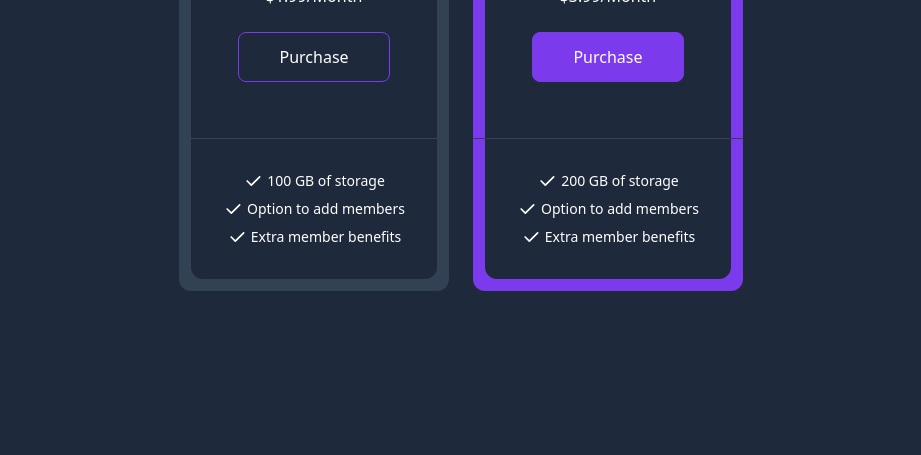
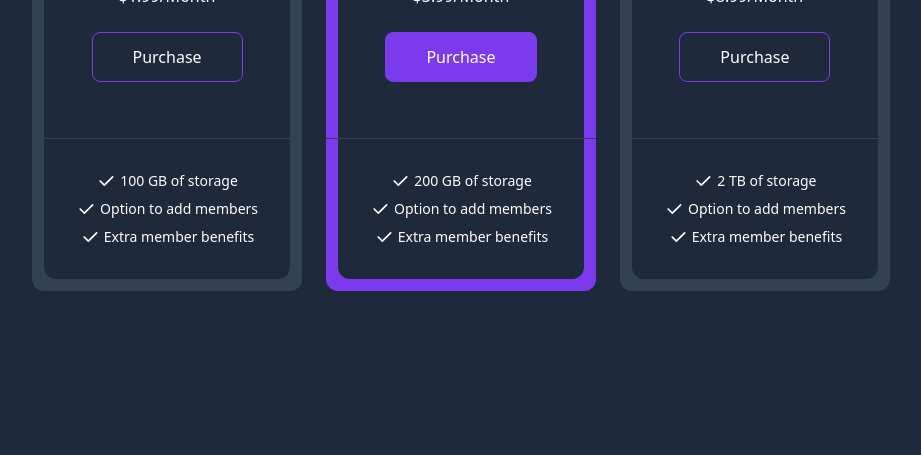
Before and after one commit to Farahat612/Tailwind-Course-Projects, a plain HTML site: page 01. Mini Projects/2-pricing-cards/index.html in a window 1280 px wide. Shown: the part 345-800 px from the top of the page, without its empty margins (179-1100 px from the left). Drawn offline with nearby package versions, Linux system fonts and the light colour scheme.

Commit message:
mini projects - pricing card - card 3 - done

```diff
--- a/01. Mini Projects/2-pricing-cards/index.html
+++ b/01. Mini Projects/2-pricing-cards/index.html
@@ -57,7 +57,6 @@
                 <span class="text-sm ml-1">100 GB of storage</span>
               </div>
               <!-- / List Item 1 -->
-
 
               <!-- List Item 2 -->
               <div class="flex justify-center">
@@ -191,6 +190,93 @@
         </div>
         <!-- / Card 2 -->
 
+        <!-- Card 3 -->
+        <div class="bg-slate-700 rounded-xl text-white">
+          <!-- Upper Container -->
+          <div class="p-8 mx-3 mt-3 rounded-t-xl bg-slate-800">
+            <div class="text-center uppercase">Premium</div>
+            <h2 class="mt-10 font-serif text-5xl text-center">2 TB</h2>
+            <h3 class="mt-2 text-center">$8.99/Month</h3>
+            <div class="flex justify-center">
+              <a
+                href="#"
+                class="inline-block px-10 py-3 my-6 text-center border border-violet-600 rounded-lg duration-200 hover:bg-violet-800 hover:border-violet-800"
+                >Purchase</a
+              >
+            </div>
+          </div>
+          <!-- / Upper Container -->
+
+          <!-- Border -->
+          <div class="border-t border-slate-700"></div>
+          <!-- / Border -->
+
+          <!-- Lower Container -->
+          <div class="p-8 mx-3 mb-3 rounded-b-xl bg-slate-800">
+            <!-- List Container -->
+            <div class="flex flex-col space-y-2">
+              <!-- List Item 1 -->
+              <div class="flex justify-center">
+                <svg
+                  xmlns="http://www.w3.org/2000/svg"
+                  class="w-5 h-5"
+                  viewBox="0 0 24 24"
+                  stroke-width="2"
+                  stroke="currentColor"
+                  fill="none"
+                  stroke-linecap="round"
+                  stroke-linejoin="round"
+                >
+                  <path stroke="none" d="M0 0h24v24H0z" fill="none" />
+                  <path d="M5 12l5 5l10 -10" />
+                </svg>
+                <span class="text-sm ml-1">2 TB of storage</span>
+              </div>
+              <!-- / List Item 1 -->
+
+              <!-- List Item 2 -->
+              <div class="flex justify-center">
+                <svg
+                  xmlns="http://www.w3.org/2000/svg"
+                  class="w-5 h-5"
+                  viewBox="0 0 24 24"
+                  stroke-width="2"
+                  stroke="currentColor"
+                  fill="none"
+                  stroke-linecap="round"
+                  stroke-linejoin="round"
+                >
+                  <path stroke="none" d="M0 0h24v24H0z" fill="none" />
+                  <path d="M5 12l5 5l10 -10" />
+                </svg>
+                <span class="text-sm ml-1">Option to add members</span>
+              </div>
+              <!-- / List Item 2 -->
+
+              <!-- List Item 3 -->
+              <div class="flex justify-center">
+                <svg
+                  xmlns="http://www.w3.org/2000/svg"
+                  class="w-5 h-5"
+                  viewBox="0 0 24 24"
+                  stroke-width="2"
+                  stroke="currentColor"
+                  fill="none"
+                  stroke-linecap="round"
+                  stroke-linejoin="round"
+                >
+                  <path stroke="none" d="M0 0h24v24H0z" fill="none" />
+                  <path d="M5 12l5 5l10 -10" />
+                </svg>
+                <span class="text-sm ml-1">Extra member benefits</span>
+              </div>
+              <!-- / List Item 3 -->
+            </div>
+            <!-- / List Container -->
+          </div>
+          <!-- / Lower Container -->
+        </div>
+        <!-- / Card 3 -->
       </div>
       <!-- / Inner Container -->
     </div>
```
